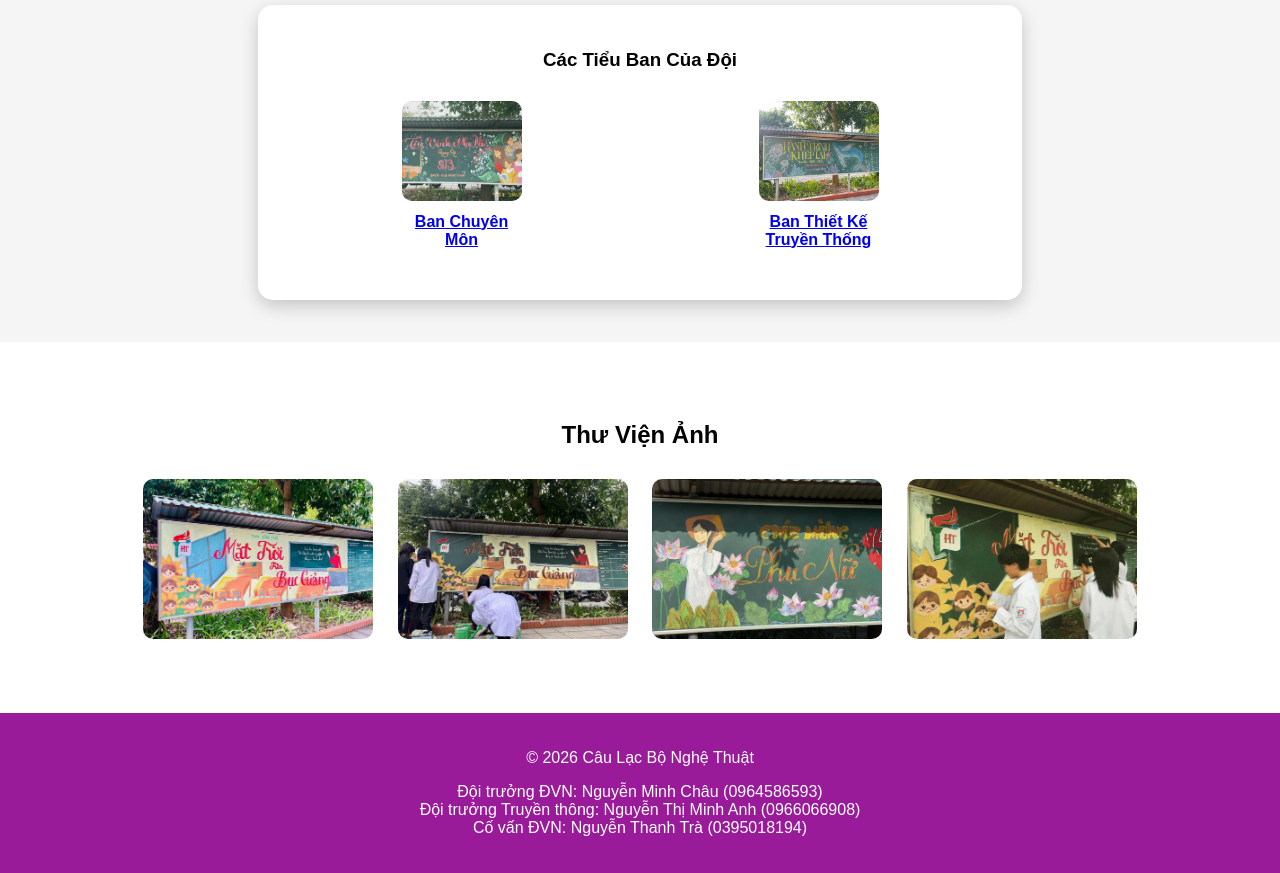
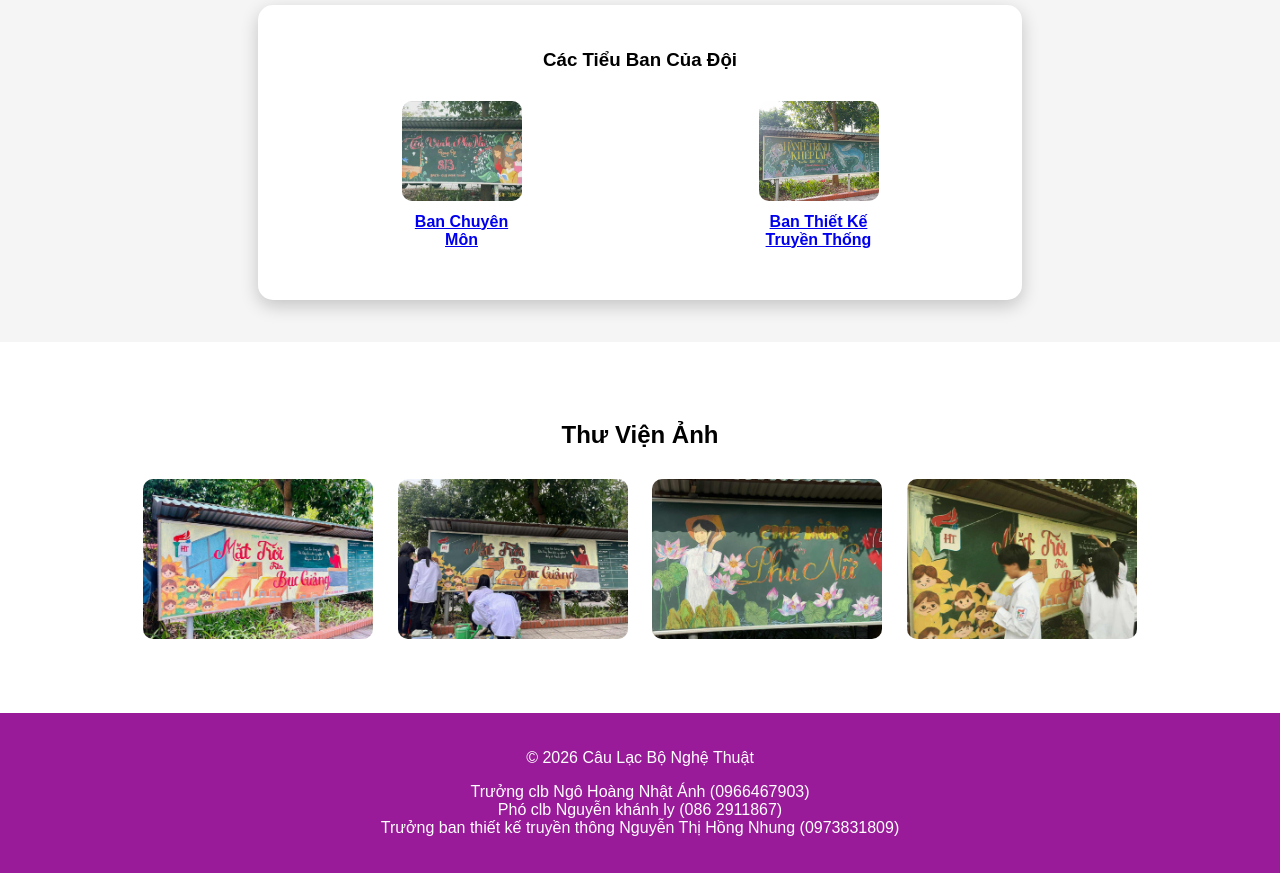
Before and after one commit to vanh008/baitaptin, a plain HTML site: page index.html in a window 1280 px wide. Shown: the part 918-1791 px from the top of the page. Drawn offline with Linux system fonts and the light colour scheme.

Commit message:
Update index.html

```diff
--- a/index.html
+++ b/index.html
@@ -67,9 +67,14 @@
     <p>© 2026 Câu Lạc Bộ Nghệ Thuật
     </p>
     <p>
-Đội trưởng ĐVN: Nguyễn Minh Châu (0964586593)<br>
-Đội trưởng Truyền thông: Nguyễn Thị Minh Anh (0966066908)<br>
-Cố vấn ĐVN: Nguyễn Thanh Trà (0395018194)
+Trưởng clb
+Ngô Hoàng Nhật Ánh
+(0966467903)<br>
+Phó clb
+Nguyễn khánh ly
+(086 2911867)<br>
+Trưởng ban thiết kế truyền thông
+ Nguyễn Thị Hồng Nhung (0973831809)<br>
 </p>
 </footer>
 </body>
```
